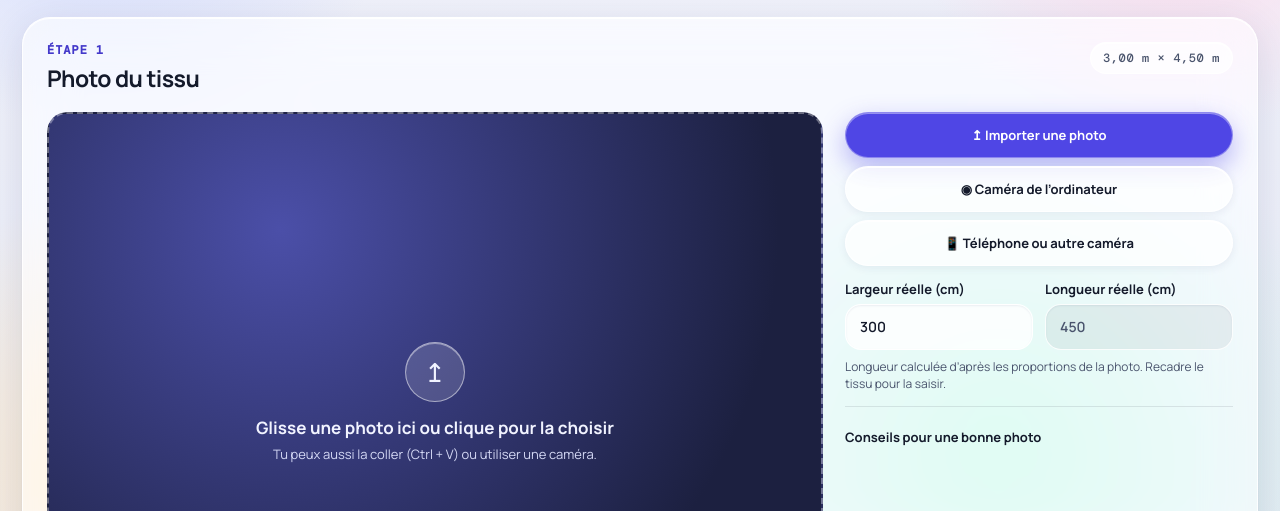
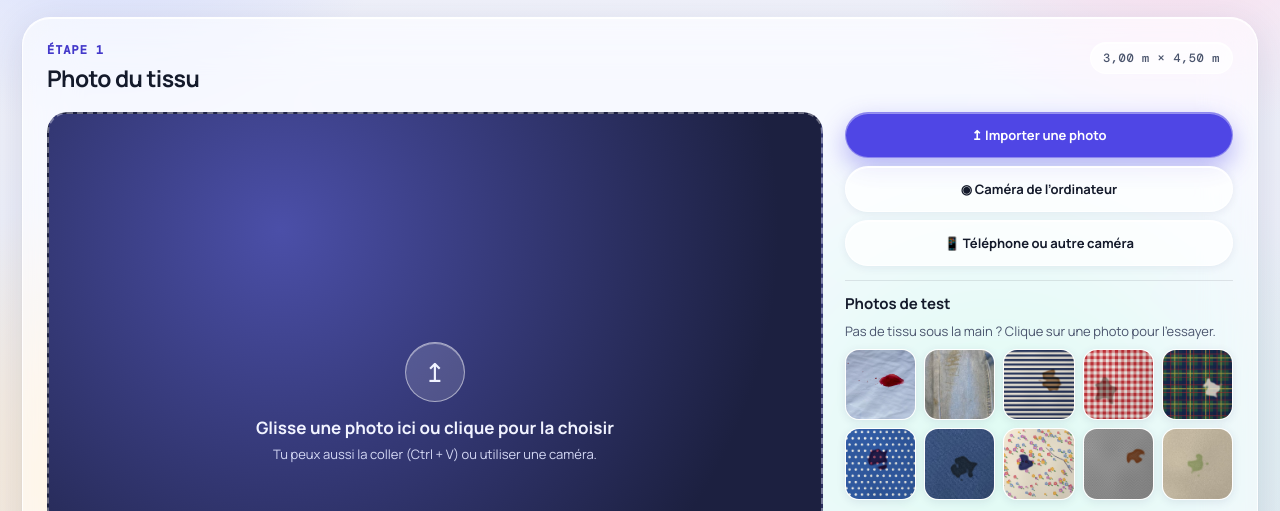
Before and after one commit to nicolasgeerts3-del/AIP, a website with bundled scripts: page index.html in a window 1280 px wide. Shown: the part 251-762 px from the top of the page. Built offline with nearby package versions, Linux system fonts and the light colour scheme.

Commit message:
feat(D-62): photos de test dans le site, sous « Importer une photo »
Galerie de 10 photos cliquables (SAMPLE_PHOTOS) : les 8 tissus de
synthèse à motif et 2 vraies photos (coton froissé, jean taché).
Les images passent dans photos-test/, publié avec le site
(phot tache/ est exclu du déploiement).

Co-Authored-By: Claude Fable 5.2 <noreply@anthropic.com>

```diff
--- a/app.js
+++ b/app.js
@@ -3,7 +3,7 @@
 // et PDF vivent dans src/core et src/export, testés sans navigateur.
 import {
   APP_VERSION, CELL_CM, CELL_MM, DEFAULT_MATERIAL, DEFAULT_QUANTITY, FABRIC, FABRIC_LIMITS, MATERIALS, MAX_IMAGE_WIDTH, MAX_QUANTITY, MAX_SOURCE_WIDTH,
-  materialAngles
+  SAMPLE_FOLDER, SAMPLE_PHOTOS, materialAngles
 } from './src/config.js';
 import { DEFAULT_MODEL, MODELS } from './src/patterns.js';
 import { computeColorPlanes, detectDefects } from './src/core/detection.js';
@@ -31,7 +31,7 @@ const ui = {
   cameraButton: $('#cameraButton'), captureButton: $('#captureButton'), externalCameraButton: $('#externalCameraButton'),
   cameraDialog: $('#cameraDialog'), cameraSelect: $('#cameraSelect'), refreshCamerasButton: $('#refreshCamerasButton'),
   useCameraButton: $('#useCameraButton'), cameraDialogStatus: $('#cameraDialogStatus'), cropButton: $('#cropButton'), cropHint: $('#cropHint'),
-  fileInput: $('#fileInput'), importButton: $('#importButton'),
+  fileInput: $('#fileInput'), importButton: $('#importButton'), sampleGrid: $('#sampleGrid'),
   fabricWidth: $('#fabricWidth'), fabricHeight: $('#fabricHeight'), fabricLengthHint: $('#fabricLengthHint'), fabricBadge: $('#fabricBadge'), fabricIntro: $('#fabricIntro'),
   analysisPill: $('#analysisPill'), analysisBox: $('#analysisSummary'), analysisSummary: $('#analysisSummary p'),
   sensitivity: $('#sensitivity'), sensitivityValue: $('#sensitivityValue'), sensitivityControl: $('.threshold-control'),
@@ -780,6 +780,24 @@ function loadFile(file) {
   image.src = url;
 }
 
+// D-62 : photos de test, chargées comme une photo importée.
+async function loadSample({ file, label }) {
+  setStatus(`Chargement de la photo de test « ${label} »…`);
+  const response = await fetch(`${SAMPLE_FOLDER}/${file}`);
+  if (!response.ok) throw new Error(`photo de test introuvable (${file})`);
+  const blob = await response.blob();
+  loadFile(new File([blob], file, { type: blob.type || 'image/jpeg' }));
+}
+ui.sampleGrid.replaceChildren(...SAMPLE_PHOTOS.map((sample) => {
+  const button = document.createElement('button');
+  button.type = 'button'; button.className = 'sample'; button.title = sample.label; button.setAttribute('aria-label', `Photo de test : ${sample.label}`);
+  const image = document.createElement('img');
+  image.src = `${SAMPLE_FOLDER}/${sample.file}`; image.alt = ''; image.loading = 'lazy'; image.decoding = 'async';
+  button.append(image);
+  button.addEventListener('click', guard(() => loadSample(sample)));
+  return button;
+}));
+
 ui.fileInput.addEventListener('change', () => {
   const file = ui.fileInput.files[0];
   ui.fileInput.value = ''; // D-13 : permet de réimporter le même fichier
--- a/index.html
+++ b/index.html
@@ -1,5 +1,5 @@
 <!doctype html>
-<html lang="fr" data-app-version="2026-11-12.2">
+<html lang="fr" data-app-version="2026-11-12.3">
 <head>
   <meta charset="UTF-8">
   <meta name="viewport" content="width=device-width, initial-scale=1">
@@ -41,6 +41,11 @@
             <label class="button" id="importButton" for="fileInput" tabindex="0" role="button">↥ Importer une photo<input id="fileInput" type="file" accept="image/*" hidden></label>
             <button class="button" id="cameraButton" type="button">◉ Caméra de l’ordinateur</button>
             <button class="button" id="externalCameraButton" type="button">📱 Téléphone ou autre caméra</button>
+          </div>
+          <div class="samples">
+            <h3 id="samplesTitle">Photos de test</h3>
+            <p class="tool-help">Pas de tissu sous la main ? Clique sur une photo pour l’essayer.</p>
+            <div class="sample-grid" id="sampleGrid" role="group" aria-labelledby="samplesTitle"></div>
           </div>
           <div class="capture-actions" aria-label="Actions sur l’image">
             <button class="button" id="captureButton" type="button" disabled hidden>◌ Figer l’image</button>
--- a/src/config.js
+++ b/src/config.js
@@ -3,7 +3,7 @@
 // qu'à un seul endroit.
 
 /** Version du code, comparée à celle de index.html au démarrage (D-33). À changer à chaque livraison. */
-export const APP_VERSION = '2026-11-12.2';
+export const APP_VERSION = '2026-11-12.3';
 
 /** Dimensions du coupon proposées par défaut ; modifiables dans l'interface (D-20). */
 export const FABRIC = Object.freeze({ widthCm: 300, heightCm: 450 });
@@ -55,6 +55,24 @@ export const DEFAULT_MATERIAL = 'coton';
 /** Orientations autorisées pour une matière : un seul sens pour les tissus à poil ou à reflet. */
 export function materialAngles(material) { return material.oneWay ? [0] : [0, 180]; }
 
+/**
+ * Photos de test proposées sous « Importer une photo » (D-62), dans photos-test/.
+ * Les n° 1 à 8 sont des images de synthèse ; les autres sont de vraies photos.
+ */
+export const SAMPLE_PHOTOS = Object.freeze([
+  { file: '0-coton-plis-tache.webp', label: 'Coton froissé, grande tache' },
+  { file: '9-jean-reel-taches.png', label: 'Jean, taches de terre' },
+  { file: '1-rayures-cafe.jpg', label: 'Rayures, café' },
+  { file: '2-vichy-graisse.jpg', label: 'Vichy, graisse' },
+  { file: '3-tartan-javel.jpg', label: 'Tartan, javel' },
+  { file: '4-pois-vin.jpg', label: 'Pois, vin' },
+  { file: '5-jean-huile.jpg', label: 'Jean, huile' },
+  { file: '6-fleuri-encre.jpg', label: 'Fleuri, encre et stylo' },
+  { file: '7-chevrons-rouille.jpg', label: 'Chevrons, rouille' },
+  { file: '8-lin-uni-herbe.jpg', label: 'Lin uni, herbe' }
+]);
+export const SAMPLE_FOLDER = 'photos-test';
+
 /** Nombre d'exemplaires demandé par défaut, et borne du champ (D-57). */
 export const DEFAULT_QUANTITY = 1;
 export const MAX_QUANTITY = 200;
--- a/styles.css
+++ b/styles.css
@@ -97,6 +97,13 @@ body.dragging .drop-veil{display:grid}
 .crop-hint{position:absolute;left:10px;right:10px;top:10px;margin:0;padding:10px 14px;border-radius:14px;background:rgba(20,26,43,.9);color:#fff;font-size:13px;line-height:1.45;pointer-events:none}
 .crop-hint[hidden]{display:none}
 .crop-hint b{color:#c7c9ff}
+.samples{display:flex;flex-direction:column;gap:8px;border-top:1px solid var(--hairline);padding-top:12px}
+.samples h3{font-size:15px;margin:0}
+.sample-grid{display:grid;grid-template-columns:repeat(5,minmax(44px,1fr));gap:8px}
+.sample{aspect-ratio:1;min-width:44px;min-height:44px;padding:0;border:1px solid var(--glass-line);border-radius:14px;overflow:hidden;cursor:pointer;background:rgba(255,255,255,.7);box-shadow:inset 0 1px 0 #fff,0 2px 8px rgba(40,48,100,.1);transition:transform .15s,box-shadow .15s}
+.sample img{display:block;width:100%;height:100%;object-fit:cover}
+.sample:hover{transform:translateY(-2px) scale(1.04);box-shadow:0 8px 20px rgba(40,48,100,.22)}
+.sample:focus-visible{outline:3px solid var(--accent);outline-offset:2px}
 .fabric-size{display:grid;grid-template-columns:1fr 1fr;gap:12px}
 .fabric-size label,.field{display:flex;flex-direction:column;gap:6px;font-size:13px;font-weight:700;color:var(--ink)}
 .select-input{font-size:14px;font-weight:600;min-height:46px;padding:9px 14px;border:1px solid var(--glass-line);border-radius:var(--radius-s);background:rgba(255,255,255,.8);color:var(--ink);width:100%;box-shadow:inset 0 1px 2px rgba(40,48,100,.08)}
```
Also changed, not shown: docs/DEFAUTS.md (+1 -1 lines), tests/motifs.test.js (+15 -0 lines), README.md, photos-test/0-coton-plis-tache.webp (added), photos-test/1-rayures-cafe.jpg (renamed from phot tache/motifs/1-rayures-cafe.jpg), photos-test/2-vichy-graisse.jpg (renamed from phot tache/motifs/2-vichy-graisse.jpg), photos-test/3-tartan-javel.jpg (renamed from phot tache/motifs/3-tartan-javel.jpg), photos-test/4-pois-vin.jpg (renamed from phot tache/motifs/4-pois-vin.jpg), photos-test/5-jean-huile.jpg (renamed from phot tache/motifs/5-jean-huile.jpg), photos-test/6-fleuri-encre.jpg (renamed from phot tache/motifs/6-fleuri-encre.jpg), photos-test/7-chevrons-rouille.jpg (renamed from phot tache/motifs/7-chevrons-rouille.jpg), photos-test/8-lin-uni-herbe.jpg (renamed from phot tache/motifs/8-lin-uni-herbe.jpg), photos-test/9-jean-reel-taches.png (added), 2 other files.
